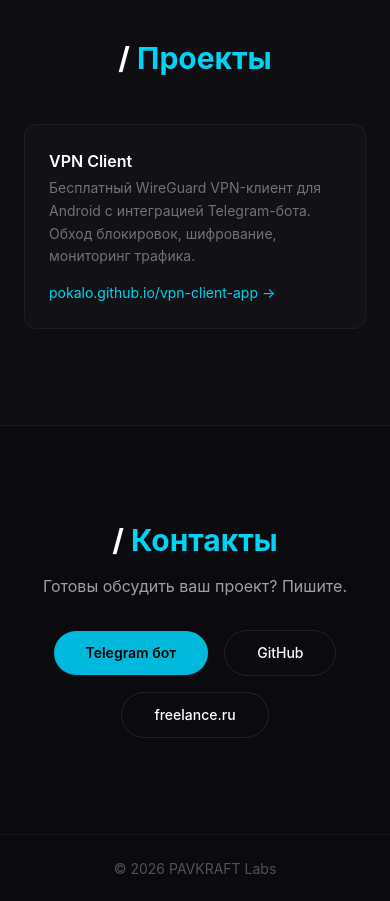
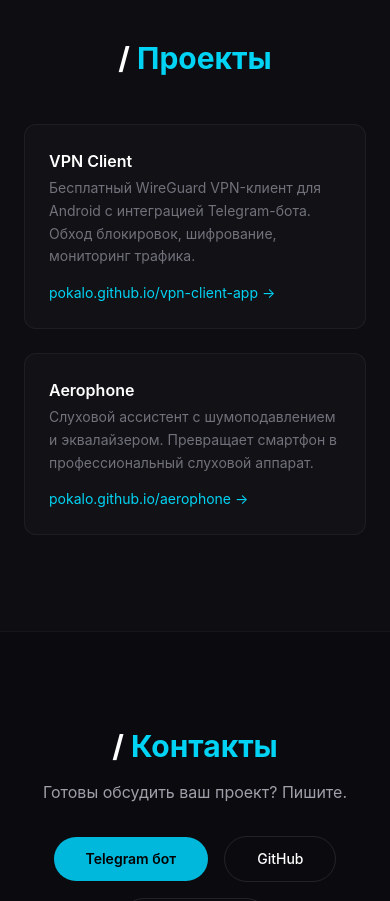
Before and after one commit to pokalo/pokalo.github.io, a React (Vite) app: page / in a window 390 px wide. Shown: the part 5500-6401 px from the top of the page. Built offline with nearby package versions, Linux system fonts and the light colour scheme.

Commit message:
add Aerophone (HearAssist) project to portfolio

```diff
--- a/src/App.tsx
+++ b/src/App.tsx
@@ -179,7 +179,7 @@
           <h2 className="mb-12 text-center text-3xl font-bold">
             / <span className="text-cyan-400">Проекты</span>
           </h2>
-          <div className="mx-auto max-w-xl">
+          <div className="grid gap-6 md:grid-cols-2">
             <div className="group rounded-xl border border-white/5 bg-white/[0.02] p-6 transition-all hover:border-cyan-500/30">
               <h3 className="mb-1 font-semibold group-hover:text-cyan-400">VPN Client</h3>
               <p className="mb-3 text-sm leading-relaxed text-zinc-500">
@@ -192,6 +192,20 @@
                 className="text-sm text-cyan-400 transition-colors hover:text-cyan-300"
               >
                 pokalo.github.io/vpn-client-app →
+              </a>
+            </div>
+            <div className="group rounded-xl border border-white/5 bg-white/[0.02] p-6 transition-all hover:border-cyan-500/30">
+              <h3 className="mb-1 font-semibold group-hover:text-cyan-400">Aerophone</h3>
+              <p className="mb-3 text-sm leading-relaxed text-zinc-500">
+                Слуховой ассистент с шумоподавлением и эквалайзером.
+                Превращает смартфон в профессиональный слуховой аппарат.
+              </p>
+              <a
+                href="https://pokalo.github.io/aerophone/"
+                target="_blank"
+                className="text-sm text-cyan-400 transition-colors hover:text-cyan-300"
+              >
+                pokalo.github.io/aerophone →
               </a>
             </div>
           </div>
```
